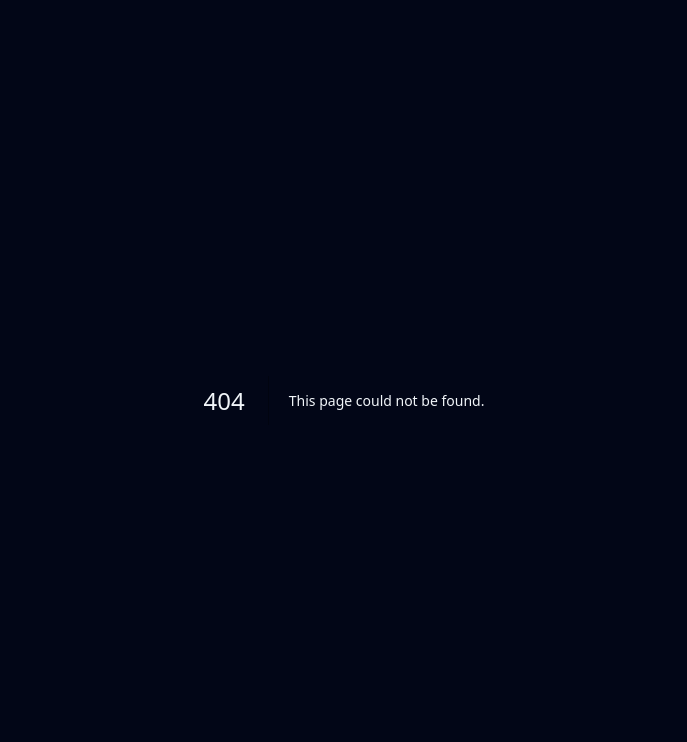
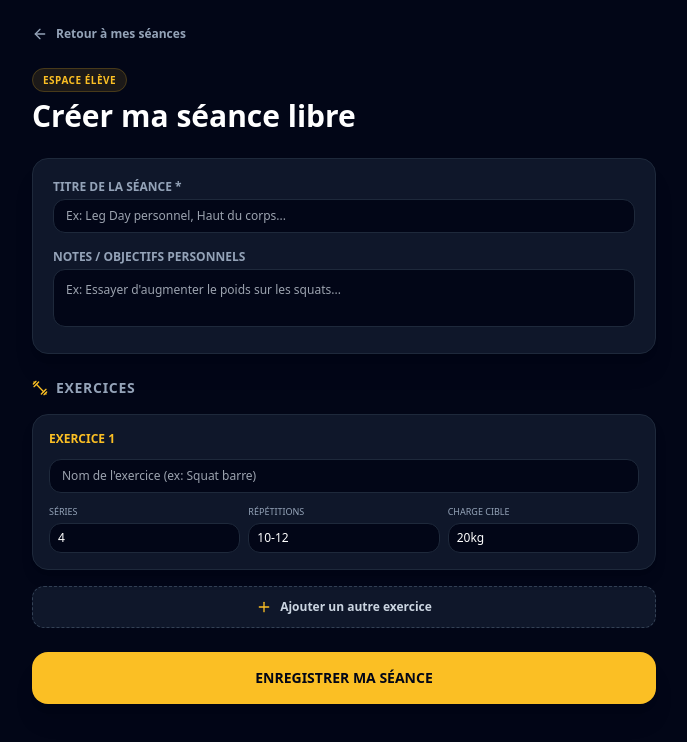
Before and after one commit to Juez34/coaching-vip, a Next.js app: page /client/create in a window 1280 px wide. Before the commit this address had no page. Shown: the top 742 px of the page, without its empty margins (296-983 px from the left). Built offline with nearby package versions, Linux system fonts and the light colour scheme; no server answers.

Commit message:
Create page.js

```diff
--- /dev/null
+++ b/app/client/create/page.js
@@ -0,0 +1,219 @@
+"use client";
+import React, { useState } from "react";
+import { supabase } from "../../../lib/supabase";
+import { Plus, ArrowLeft, Loader2, Dumbbell, Trash2 } from "lucide-react";
+import Link from "next/link";
+
+export default function ClientCreateWorkoutPage() {
+  const [title, setTitle] = useState("");
+  const [coachNote, setCoachNote] = useState("");
+  const [exercises, setExercises] = useState([
+    { name: "", sets: 4, reps: "10-12", target_weight: "20kg" }
+  ]);
+  const [loading, setLoading] = useState(false);
+
+  // Ajouter dynamiquement un champ d'exercice
+  const addExerciseField = () => {
+    setExercises([
+      ...exercises,
+      { name: "", sets: 4, reps: "10-12", target_weight: "20kg" }
+    ]);
+  };
+
+  // Supprimer un champ d'exercice de la liste
+  const removeExerciseField = (index) => {
+    setExercises(exercises.filter((_, i) => i !== index));
+  };
+
+  // Sauvegarde de la séance personnelle de l'élève
+  const handleCreatePersonalWorkout = async (e) => {
+    e.preventDefault();
+    if (!title.trim()) return alert("Le titre de la séance est obligatoire.");
+
+    try {
+      setLoading(true);
+      const { data: { user } } = await supabase.auth.getUser();
+      if (!user) return (window.location.href = "/login");
+
+      // 1. Enregistrer le programme avec user_id (séance perso)
+      const { data: progData, error: progErr } = await supabase
+        .from("programs")
+        .insert([{
+          title,
+          coach_note: coachNote,
+          user_id: user.id // Marque la séance comme appartenant à l'élève
+        }])
+        .select()
+        .single();
+
+      if (progErr) throw progErr;
+
+      // 2. Insérer les exercices associés
+      const exToInsert = exercises
+        .filter((ex) => ex.name.trim() !== "")
+        .map((ex, idx) => ({
+          program_id: progData.id,
+          name: ex.name,
+          sets: parseInt(ex.sets) || 3,
+          reps: ex.reps,
+          target_weight: ex.target_weight,
+          order_index: idx
+        }));
+
+      if (exToInsert.length > 0) {
+        const { error: exErr } = await supabase.from("exercises").insert(exToInsert);
+        if (exErr) throw exErr;
+      }
+
+      alert("Séance personnelle créée avec succès ! 💪");
+      window.location.href = "/client";
+    } catch (err) {
+      alert("Erreur lors de la création : " + err.message);
+    } finally {
+      setLoading(false);
+    }
+  };
+
+  return (
+    <div className="min-h-screen bg-slate-950 text-slate-100 font-sans p-4 sm:p-6 max-w-2xl mx-auto pb-24">
+      {/* Bouton de retour */}
+      <Link href="/client" className="inline-flex items-center gap-2 text-xs font-bold text-slate-400 hover:text-amber-400 mb-6">
+        <ArrowLeft className="w-4 h-4" />
+        <span>Retour à mes séances</span>
+      </Link>
+
+      <div className="mb-6">
+        <span className="text-[10px] font-bold uppercase tracking-wider text-amber-400 bg-amber-400/10 px-2.5 py-1 rounded-full border border-amber-400/20">
+          Espace Élève
+        </span>
+        <h1 className="text-2xl sm:text-3xl font-black text-white mt-2">Créer ma séance libre</h1>
+      </div>
+
+      <form onSubmit={handleCreatePersonalWorkout} className="space-y-6">
+        {/* Infos principales */}
+        <div className="bg-slate-900 border border-slate-800 rounded-2xl p-5 space-y-4 shadow-xl">
+          <div>
+            <label className="block text-xs font-bold uppercase text-slate-400 mb-1">Titre de la séance *</label>
+            <input
+              type="text"
+              placeholder="Ex: Leg Day personnel, Haut du corps..."
+              value={title}
+              onChange={(e) => setTitle(e.target.value)}
+              className="w-full bg-slate-950 border border-slate-800 rounded-xl py-2 px-3 text-xs text-white focus:outline-none focus:border-amber-400"
+              required
+            />
+          </div>
+
+          <div>
+            <label className="block text-xs font-bold uppercase text-slate-400 mb-1">Notes / Objectifs personnels</label>
+            <textarea
+              rows={2}
+              placeholder="Ex: Essayer d'augmenter le poids sur les squats..."
+              value={coachNote}
+              onChange={(e) => setCoachNote(e.target.value)}
+              className="w-full bg-slate-950 border border-slate-800 rounded-xl p-3 text-xs text-white resize-none focus:outline-none focus:border-amber-400"
+            />
+          </div>
+        </div>
+
+        {/* Liste des exercices */}
+        <div className="space-y-4">
+          <div className="flex justify-between items-center">
+            <h2 className="text-sm font-bold uppercase tracking-wider text-slate-400 flex items-center gap-2">
+              <Dumbbell className="w-4 h-4 text-amber-400" />
+              <span>Exercices</span>
+            </h2>
+          </div>
+
+          {exercises.map((ex, idx) => (
+            <div key={idx} className="bg-slate-900 border border-slate-800 rounded-2xl p-4 space-y-3 shadow-lg relative">
+              <div className="flex justify-between items-center">
+                <span className="text-xs font-black text-amber-400 uppercase">Exercice {idx + 1}</span>
+                {exercises.length > 1 && (
+                  <button
+                    type="button"
+                    onClick={() => removeExerciseField(idx)}
+                    className="text-slate-500 hover:text-rose-400 transition-colors"
+                  >
+                    <Trash2 className="w-4 h-4" />
+                  </button>
+                )}
+              </div>
+
+              <input
+                type="text"
+                placeholder="Nom de l'exercice (ex: Squat barre)"
+                value={ex.name}
+                onChange={(e) => {
+                  const updated = [...exercises];
+                  updated[idx].name = e.target.value;
+                  setExercises(updated);
+                }}
+                className="w-full bg-slate-950 border border-slate-800 rounded-xl py-2 px-3 text-xs text-white focus:outline-none focus:border-amber-400"
+                required
+              />
+
+              <div className="grid grid-cols-3 gap-2">
+                <div>
+                  <label className="block text-[9px] uppercase text-slate-400 mb-1">Séries</label>
+                  <input
+                    type="number"
+                    value={ex.sets}
+                    onChange={(e) => {
+                      const updated = [...exercises];
+                      updated[idx].sets = e.target.value;
+                      setExercises(updated);
+                    }}
+                    className="w-full bg-slate-950 border border-slate-800 rounded-xl py-1.5 px-2 text-xs text-white"
+                  />
+                </div>
+                <div>
+                  <label className="block text-[9px] uppercase text-slate-400 mb-1">Répétitions</label>
+                  <input
+                    type="text"
+                    value={ex.reps}
+                    onChange={(e) => {
+                      const updated = [...exercises];
+                      updated[idx].reps = e.target.value;
+                      setExercises(updated);
+                    }}
+                    className="w-full bg-slate-950 border border-slate-800 rounded-xl py-1.5 px-2 text-xs text-white"
+                  />
+                </div>
+                <div>
+                  <label className="block text-[9px] uppercase text-slate-400 mb-1">Charge cible</label>
+                  <input
+                    type="text"
+                    value={ex.target_weight}
+                    onChange={(e) => {
+                      const updated = [...exercises];
+                      updated[idx].target_weight = e.target.value;
+                      setExercises(updated);
+                    }}
+                    className="w-full bg-slate-950 border border-slate-800 rounded-xl py-1.5 px-2 text-xs text-white"
+                  />
+                </div>
+              </div>
+            </div>
+          ))}
+
+          <button
+            type="button"
+            onClick={addExerciseField}
+            className="w-full py-3 bg-slate-900 hover:bg-slate-800 border border-dashed border-slate-700 text-slate-300 font-bold text-xs rounded-xl flex items-center justify-center gap-2 transition-all"
+          >
+            <Plus className="w-4 h-4 text-amber-400" /> Ajouter un autre exercice
+          </button>
+        </div>
+
+        <button
+          type="submit"
+          disabled={loading}
+          className="w-full py-4 bg-amber-400 hover:bg-amber-300 text-slate-950 font-black text-sm rounded-2xl shadow-xl flex items-center justify-center gap-2 transition-all"
+        >
+          <span>{loading ? "ENREGISTREMENT..." : "ENREGISTRER MA SÉANCE"}</span>
+        </button>
+      </form>
+    </div>
+  );
+}
```
